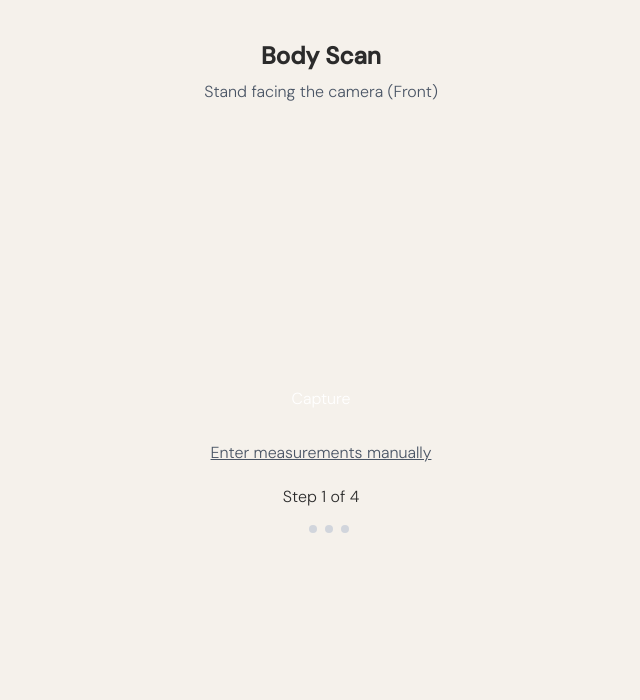
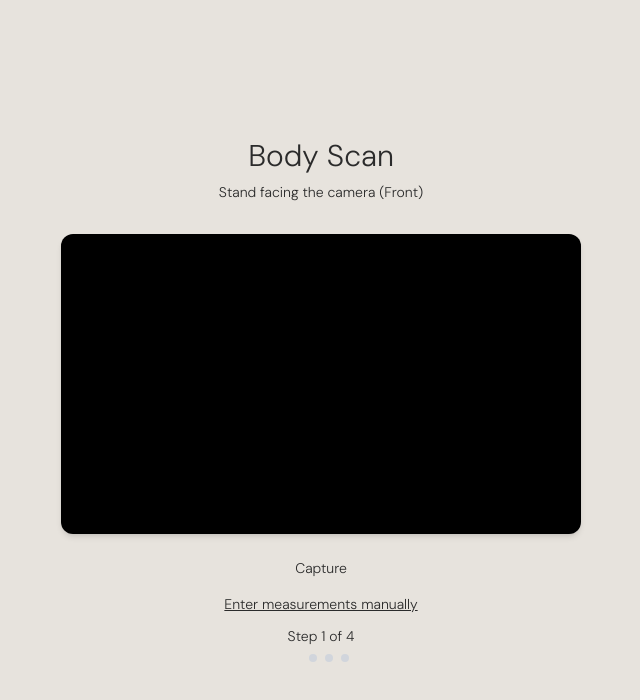
Before and after one commit to manyasharma1008/ReadyMe, a React (Vite) app in the folder frontend/: page /scan in a window 1280 px wide. Shown: the top 700 px of the page, without its empty margins (319-959 px from the left). Built offline with nearby package versions, Linux system fonts and the light colour scheme; no server answers; a web font is replaced by a local one.

Commit message:
camerafeatures

```diff
--- a/frontend/src/components/LandingSection.jsx
+++ b/frontend/src/components/LandingSection.jsx
@@ -35,7 +35,12 @@ export default function LandingSection({ image, isScanned }) {
         }}
       >
         <div
-          className="relative overflow-hidden rounded-md shadow-[0_20px_60px_rgba(44,43,40,0.12)]"
+          className="relative overflow-hidden rounded-md shadow-[0_20px_60px_rgba(44,43,40,0.12)] transition-transform duration-200 ease-out will-change-transform"
+          style={{
+            transform: isHovering
+              ? `rotateX(${tilt.x}deg) rotateY(${tilt.y}deg)`
+              : "rotateX(0deg) rotateY(0deg)"
+          }}
         >
           <img
             src={
--- a/frontend/src/pages/BodyScan.jsx
+++ b/frontend/src/pages/BodyScan.jsx
@@ -26,13 +26,14 @@ function BodyScan() {
   ]
 
   useEffect(() => {
-
     async function startCamera() {
-
       try {
-
         const stream = await navigator.mediaDevices.getUserMedia({
-          video: { facingMode: "user", width: 640, height: 480 }
+          video: {
+            facingMode: "user",
+            width: { ideal: 1280 },
+            height: { ideal: 720 }
+          }
         })
 
         if (videoRef.current) {
@@ -42,15 +43,11 @@ function BodyScan() {
         streamRef.current = stream
 
       } catch (error) {
-
         alert("Camera access denied")
-
       }
-
     }
 
     startCamera()
-
 
     return () => {
       stopCamera()
@@ -59,19 +56,12 @@ function BodyScan() {
   }, [])
 
   const stopCamera = () => {
-
     if (streamRef.current) {
-
       streamRef.current.getTracks().forEach(track => track.stop())
       streamRef.current = null
-
+    }
   }
 
-  }
-
-  /**
-   * Capture current frame from video
-   */
   const captureFrame = useCallback(() => {
     if (!videoRef.current || !canvasRef.current) return null
 
@@ -84,117 +74,81 @@ function BodyScan() {
 
     ctx.drawImage(video, 0, 0, canvas.width, canvas.height)
 
-    // Convert to base64 (without data URL prefix)
-    const dataUrl = canvas.toDataURL('image/jpeg', 0.8)
-    return dataUrl
+    return canvas.toDataURL('image/jpeg', 0.8)
   }, [])
 
-  /**
-   * Handle capture button click
-   */
   const handleCapture = async () => {
     clearError()
-    console.log("FINAL STEP - calling scan");
-    // Capture current frame
+
     const imageData = captureFrame()
-    if (!imageData) {
-      return
-    }
+    if (!imageData) return
 
-    // Store captured image
     const newImages = [...capturedImages, imageData]
     setCapturedImages(newImages)
 
     if (step < 4) {
-      // Move to next step
       setStep(step + 1)
     } else {
-      // Final capture - process images
       stopCamera()
 
-      // Use the front-facing image for body measurement
-      // In a full implementation, you could combine all 4 views
       const frontImage = newImages[0] || imageData
 
       try {
         const measurements = await scan(frontImage)
 
         if (measurements) {
-          // Store measurements in global context
           setMeasurements(measurements)
-          // Navigate to results page
           navigate("/size-result")
         }
       } catch (err) {
         console.error("Scan failed:", err)
-        // Error is already handled by the hook
       }
     }
   }
 
-  /**
-   * Skip scanning and enter measurements manually
-   */
   const handleSkipToManual = () => {
     stopCamera()
     navigate("/size-result")
   }
 
   return (
+    <div className="min-h-screen bg-[#e7e3dd] flex flex-col items-center justify-center text-center px-4">
 
-    <div
-      style={{
-        textAlign: "center",
-        padding: "40px",
-        position: "relative"
-      }}
-    >
+      {/* Title */}
+      <h1 className="text-3xl font-light text-charcoal-900">
+        Body Scan
+      </h1>
 
-      <h2 className="text-2xl font-semibold mb-2">Body Scan</h2>
+      {/* Subtitle */}
+      <p className="mt-2 text-sm text-charcoal-700/70">
+        {instructions[step - 1]}
+      </p>
 
-      <p className="text-gray-600 mb-4">{instructions[step - 1]}</p>
+      {/* Hidden canvas */}
+      <canvas ref={canvasRef} className="hidden" />
 
-      {/* Hidden canvas for frame capture */}
-      <canvas ref={canvasRef} style={{ display: 'none' }} />
+      {/* Camera */}
+      <div className="mt-8 flex justify-center">
+        <div className="w-[520px] h-[300px] rounded-xl overflow-hidden shadow-md bg-black relative">
 
-      <div style={{ position: 'relative', display: 'inline-block' }}>
           <video
             ref={videoRef}
             autoPlay
             playsInline
-          width="420"
-          style={{
-            borderRadius: "10px",
-            marginTop: "20px",
-            transform: "scaleX(-1)" // Mirror for selfie view
-          }}
+            className="w-full h-full object-cover scale-x-[-1]"
           />
 
           {/* Loading overlay */}
           {loading && (
-          <div
-            style={{
-              position: 'absolute',
-              inset: 0,
-              background: 'rgba(0,0,0,0.5)',
-              borderRadius: '10px',
-              marginTop: '20px',
-              display: 'flex',
-              alignItems: 'center',
-              justifyContent: 'center',
-              flexDirection: 'column',
-              color: 'white'
-            }}
-          >
+            <div className="absolute inset-0 bg-black/50 flex flex-col items-center justify-center text-white">
               <LoadingSpinner size="lg" color="white" />
               <p className="mt-4">Analyzing your body...</p>
             </div>
           )}
         </div>
+      </div>
 
-      <br />
-
-      {/* Error message */}
+      {/* Error */}
       {error && (
         <div className="max-w-md mx-auto mt-4">
           <ErrorMessage
@@ -205,57 +159,50 @@ function BodyScan() {
         </div>
       )}
 
-      {/* Capture button */}
+      {/* Capture Button */}
       <button
         onClick={handleCapture}
         disabled={loading}
-        style={{
-          marginTop: "20px",
-          padding: "10px 20px",
-          cursor: loading ? "not-allowed" : "pointer",
-          opacity: loading ? 0.5 : 1
-        }}
-        className="bg-clay text-white rounded-lg hover:bg-opacity-90 transition-colors"
+        className={`mt-6 text-sm relative group transition-all duration-300 ${
+          loading
+            ? "text-gray-400 cursor-not-allowed"
+            : "text-charcoal-900"
+        }`}
       >
+        <span className="relative z-10">
           {loading ? "Processing..." : "Capture"}
+        </span>
+
+        <span className="absolute left-0 bottom-0 w-0 h-[1px] bg-charcoal-900 transition-all duration-300 group-hover:w-full"></span>
       </button>
 
-      {/* Skip to manual entry */}
-      <button
+      {/* Manual Entry */}
+      <p
         onClick={handleSkipToManual}
-        disabled={loading}
-        style={{
-          marginTop: "10px",
-          padding: "10px 20px",
-          cursor: loading ? "not-allowed" : "pointer",
-          display: "block",
-          margin: "10px auto"
-        }}
-        className="text-gray-600 underline hover:text-gray-800"
+        className="mt-4 text-sm underline cursor-pointer text-charcoal-800 hover:opacity-70"
       >
         Enter measurements manually
-      </button>
+      </p>
 
-      <p style={{ marginTop: "10px" }}>
+      {/* Step */}
+      <p className="mt-3 text-sm text-charcoal-700/70">
         Step {step} of 4
       </p>
 
-      {/* Progress indicators */}
-      <div className="flex justify-center gap-2 mt-4">
+      {/* Dots */}
+      <div className="flex gap-2 mt-2">
         {[1, 2, 3, 4].map((s) => (
           <div
             key={s}
             className={`w-2 h-2 rounded-full ${
-              s <= step ? 'bg-clay' : 'bg-gray-300'
+              s === step ? "bg-charcoal-900" : "bg-gray-300"
             }`}
           />
         ))}
       </div>
 
     </div>
-
   )
-
 }
 
 export default BodyScan
--- a/frontend/src/pages/CameraPermission.jsx
+++ b/frontend/src/pages/CameraPermission.jsx
@@ -4,25 +4,12 @@ export default function CameraPermission() {
 
   const navigate = useNavigate()
 
-  const handleAllowCamera = async () => {
-    try {
-      await navigator.mediaDevices.getUserMedia({ video: true })
-
-      // ✅ mark scan complete
-      localStorage.setItem("bodyScanDone", "true")
-
-      // redirect (optional)
-      navigate("/preview")
-
-    } catch (err) {
-      console.error("Camera access denied")
-    }
+  const handleAllowCamera = () => {
+    navigate("/scan")
   }
 
   const handleManualEntry = () => {
-    // also mark as done if manual
-    localStorage.setItem("bodyScanDone", "true")
-    navigate("/preview")
+    navigate("/size-result")
   }
 
   return (
@@ -39,25 +26,23 @@ export default function CameraPermission() {
         </p>
 
         <div className="w-full h-px bg-charcoal-700/10 my-6" />
-
         <div className="flex flex-col gap-3 w-full">
 
   <button
     onClick={handleAllowCamera}
-            className="cta-btn border border-charcoal-700 py-3 text-xs uppercase"
+    className="cta-btn border border-charcoal-700 px-8 py-3 font-mono text-xs tracking-[0.2em] uppercase w-full"
   >
     <span>ALLOW CAMERA</span>
   </button>
 
   <button
     onClick={handleManualEntry}
-            className="cta-btn border border-charcoal-700 py-3 text-xs uppercase text-charcoal-700"
+    className="cta-btn border border-charcoal-700 px-8 py-3 font-mono text-xs tracking-[0.2em] uppercase w-full"
   >
     <span>ENTER SIZES MANUALLY</span>
   </button>
 
 </div>
-
       </div>
     </div>
   )
--- a/frontend/src/pages/Home.jsx
+++ b/frontend/src/pages/Home.jsx
@@ -14,10 +14,8 @@ export default function Home() {
   const navigate = useNavigate()
 
   const handleTryOn = () => {
-    if (isScanned) {
-      navigate("/camera")
-    }
-  }
+  navigate("/camera")
+}
 
   useEffect(() => {
     const params = new URLSearchParams(window.location.search)
```
Lines whose indentation alone changed are shown as unchanged.
